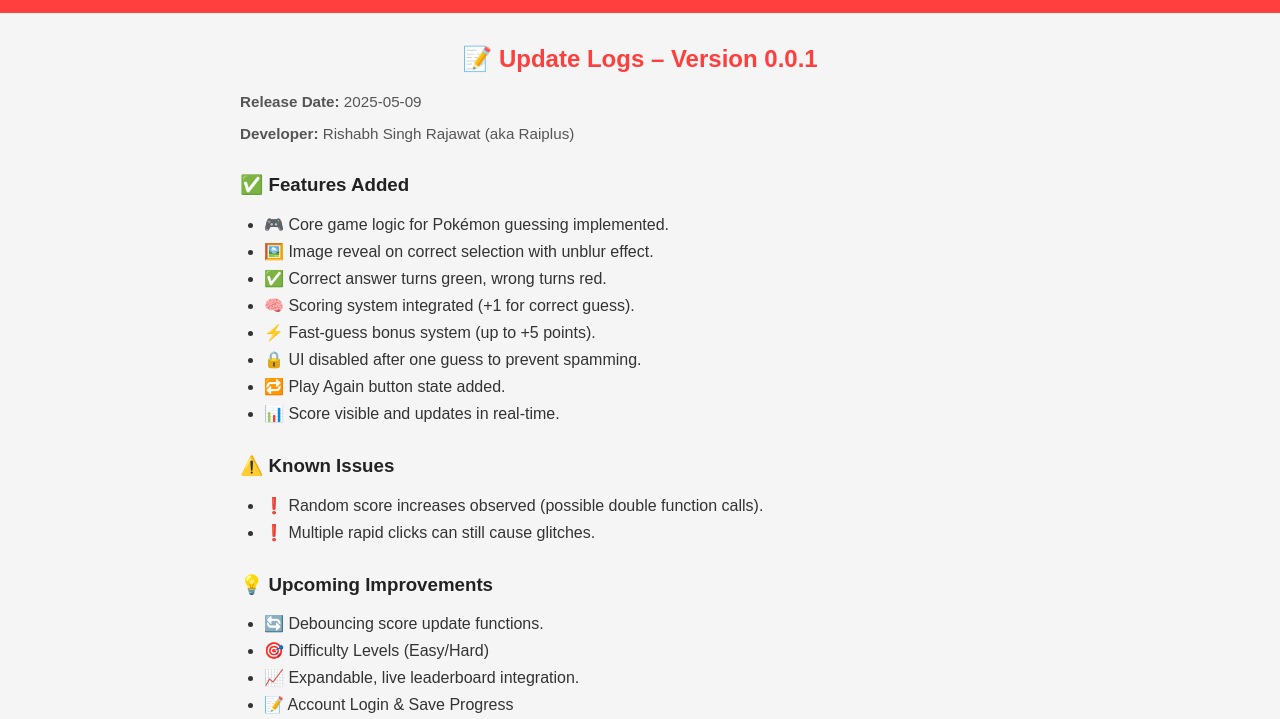
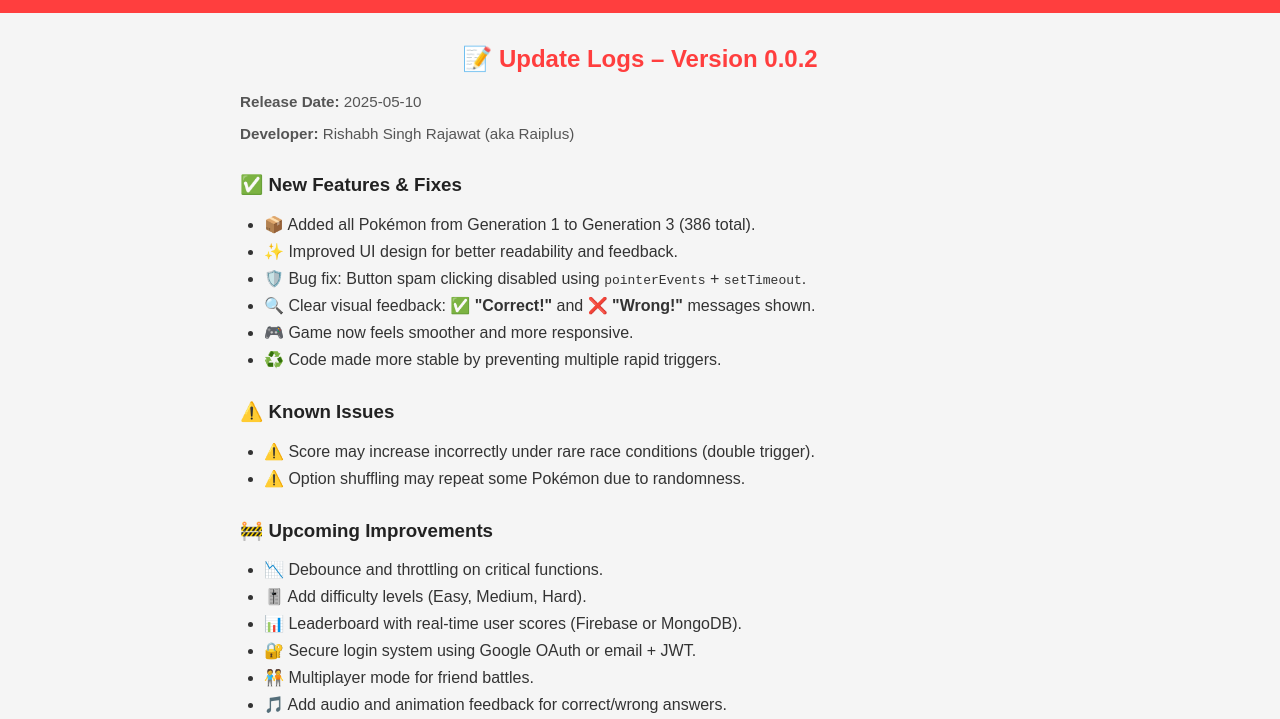
Before and after one commit to Raiplus/Pok-Seek, a plain HTML site: page update-log.html in a window 1280 px wide. Shown: the part 77-796 px from the top of the page. Drawn offline with Linux system fonts and the light colour scheme.

Commit message:
Version 0.0.2

```diff
--- a/update-log.html
+++ b/update-log.html
@@ -106,6 +106,38 @@
     </header>
 
     <main>
+        <h2>📝 Update Logs – Version 0.0.2</h2>
+<div class="meta">
+    <p><strong>Release Date:</strong> 2025-05-10</p>
+    <p><strong>Developer:</strong> Rishabh Singh Rajawat (aka Raiplus)</p>
+</div>
+
+<h3 class="section-title">✅ New Features & Fixes</h3>
+<ul>
+    <li>📦 Added all Pokémon from Generation 1 to Generation 3 (386 total).</li>
+    <li>✨ Improved UI design for better readability and feedback.</li>
+    <li>🛡️ Bug fix: Button spam clicking disabled using <code>pointerEvents</code> + <code>setTimeout</code>.</li>
+    <li>🔍 Clear visual feedback: ✅ <strong>"Correct!"</strong> and ❌ <strong>"Wrong!"</strong> messages shown.</li>
+    <li>🎮 Game now feels smoother and more responsive.</li>
+    <li>♻️ Code made more stable by preventing multiple rapid triggers.</li>
+</ul>
+
+<h3 class="section-title">⚠️ Known Issues</h3>
+<ul>
+    <li>⚠️ Score may increase incorrectly under rare race conditions (double trigger).</li>
+    <li>⚠️ Option shuffling may repeat some Pokémon due to randomness.</li>
+</ul>
+
+<h3 class="section-title">🚧 Upcoming Improvements</h3>
+<ul>
+    <li>📉 Debounce and throttling on critical functions.</li>
+    <li>🎚️ Add difficulty levels (Easy, Medium, Hard).</li>
+    <li>📊 Leaderboard with real-time user scores (Firebase or MongoDB).</li>
+    <li>🔐 Secure login system using Google OAuth or email + JWT.</li>
+    <li>🧑‍🤝‍🧑 Multiplayer mode for friend battles.</li>
+    <li>🎵 Add audio and animation feedback for correct/wrong answers.</li>
+</ul>
+
         <h2>📝 Update Logs – Version 0.0.1</h2>
         <div class="meta">
             <p><strong>Release Date:</strong> 2025-05-09</p>
@@ -123,6 +155,7 @@
             <li>🔁 Play Again button state added.</li>
             <li>📊 Score visible and updates in real-time.</li>
         </ul>
+
 
         <h3 class="section-title">⚠️ Known Issues</h3>
         <ul>
```
Also changed, not shown: Leaderboard.html (+1 -1 lines), index.html (+1 -1 lines), index.js (+14 -5 lines).
